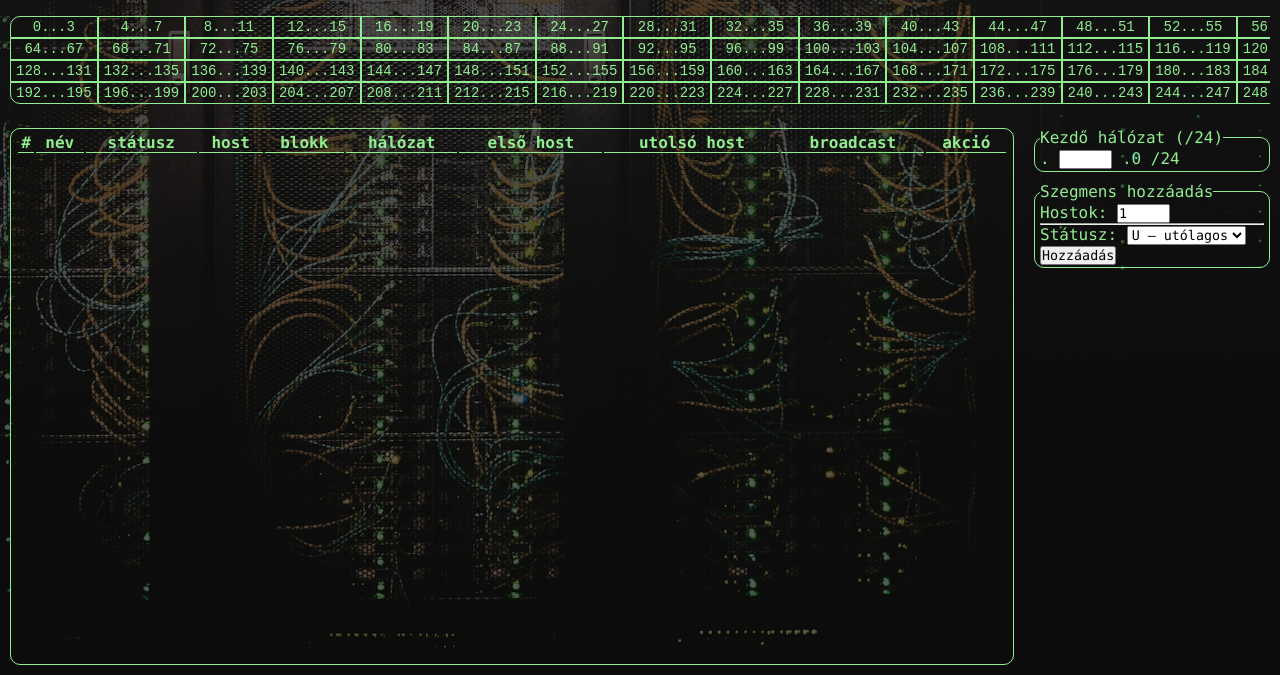
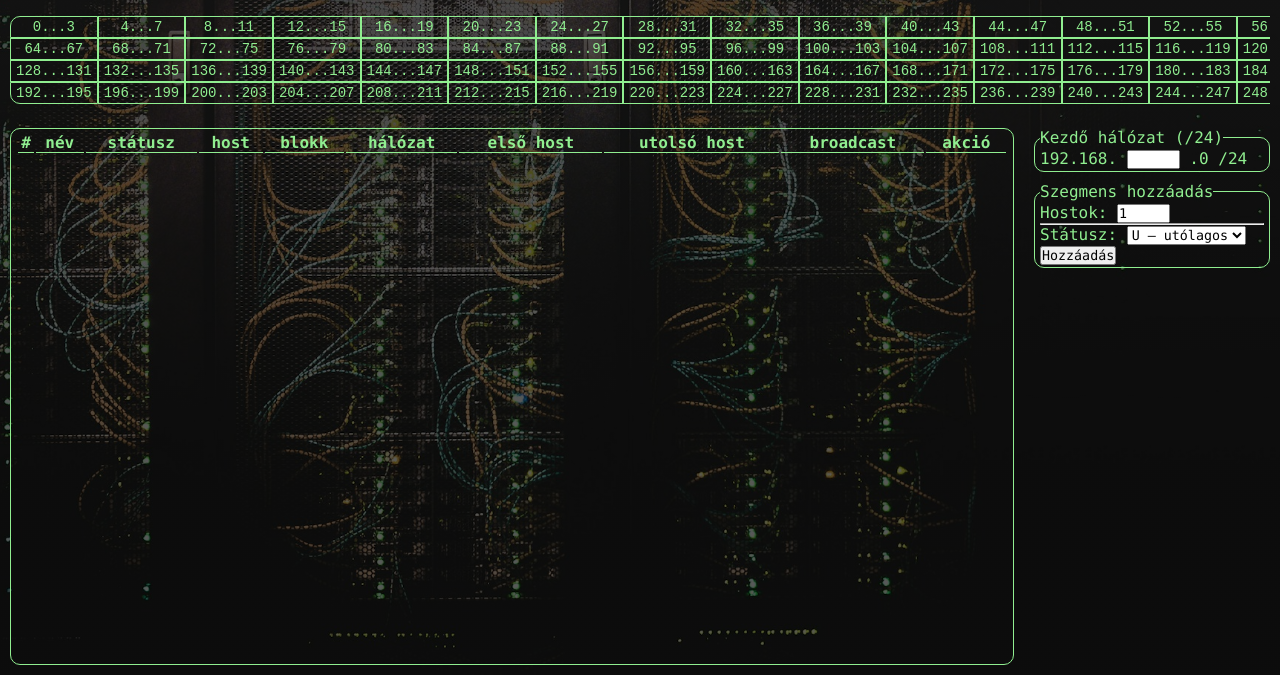
Before and after one commit to Csezire-SzFT/ITA-netsegments, a plain HTML site: page index.html in a window 1280 px wide. Shown: the part 125-800 px from the top of the page. Drawn offline with Linux system fonts and the light colour scheme.

Commit message:
Alapok előkészítése 7.

```diff
--- a/index.html
+++ b/index.html
@@ -42,7 +42,7 @@
             <aside>
                <fieldset class="subnet_input">
                   <legend>Kezdő hálózat (/24)</legend>
-                  <span class="fix_block" id="net_base_IP">.</span>
+                  <span class="fix_block" id="net_base_IP"></span>
                   <input type="number" id="subnet_IP" min="0" max="255" step="1">
                   <span class="fix_block">.0 /24</span>
                </fieldset>
--- a/js/calculator.js
+++ b/js/calculator.js
@@ -12,5 +12,5 @@ for (let segments = 0; segments <= 63; segments++) {
   ipAddressTable.append(ipAddressCells);
 }
 
-netBaseIP = getElementById("net_base_IP")
-netBaseIP.value = netBase
+netBaseIP = document.getElementById("net_base_IP")
+netBaseIP.textContent = netBase
```
